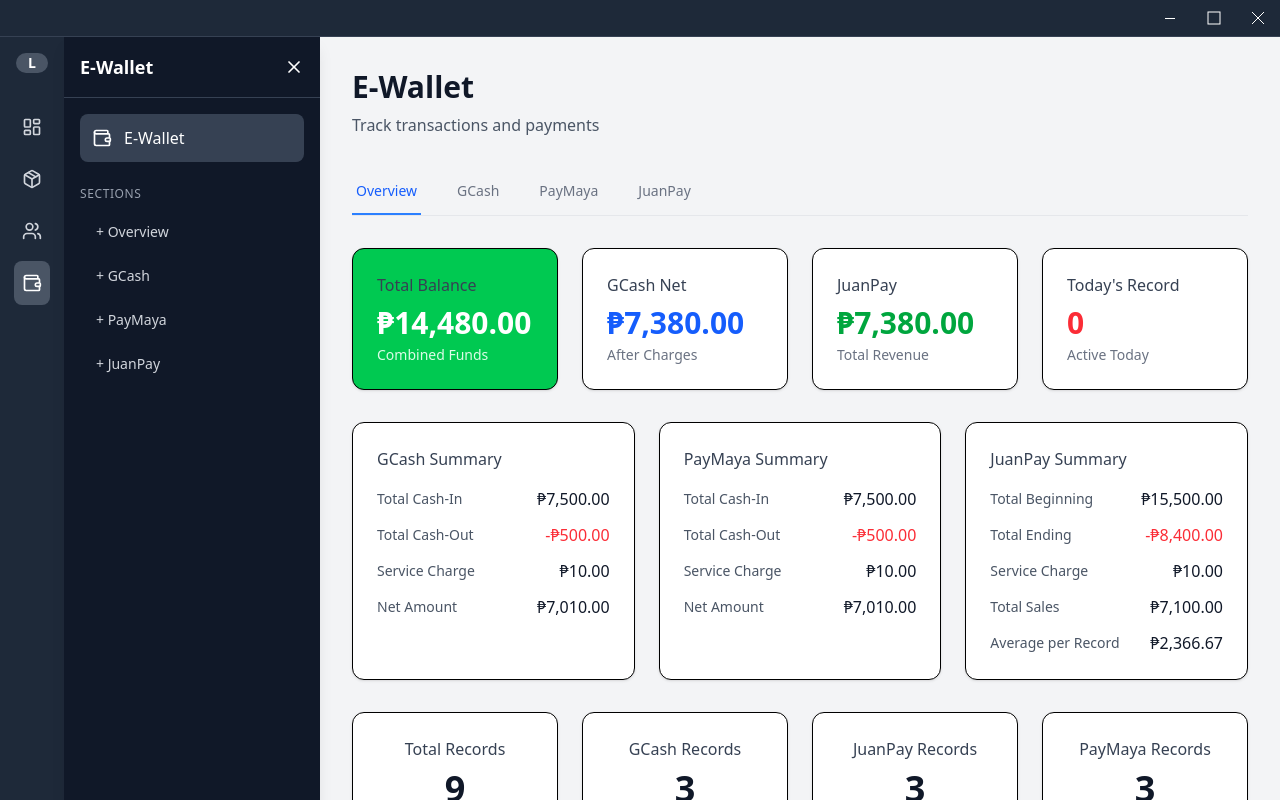
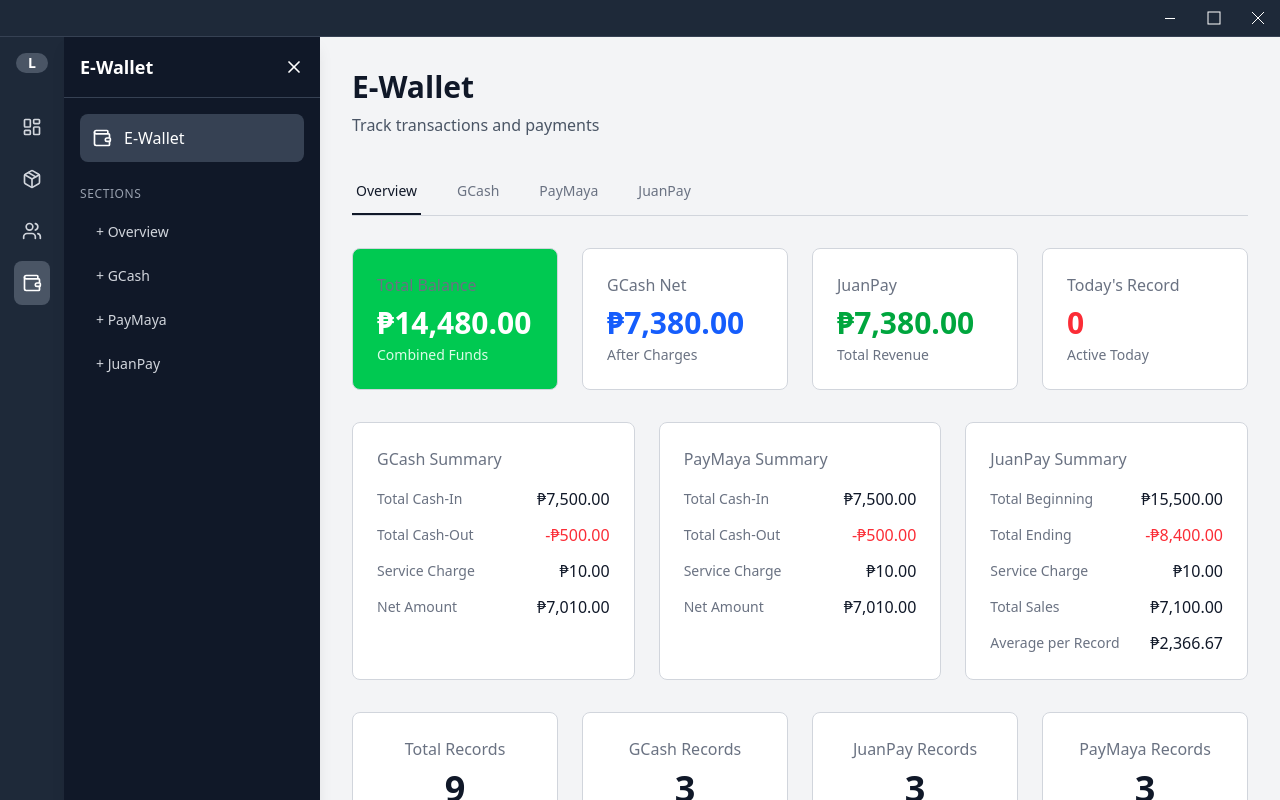
Before and after one commit to 6reenhorn/JIA-Integrated-Management-System, a React (Vite) app: page / in a window 1280 px wide. Both pictures are taken after a click on the button 32 px from the left and 283 px from the top of the page. Built offline with nearby package versions, Linux system fonts and the light colour scheme.

Commit message:
Updated E-Wallet 1

```diff
--- a/client/src/components/e-wallet/EWallet.tsx
+++ b/client/src/components/e-wallet/EWallet.tsx
@@ -25,8 +25,8 @@ const EWallet = () => {
   const tabs = ['Overview', 'GCash', 'PayMaya', 'JuanPay'];
 
   const StatCard = ({ title, amount, subtitle, bgColor = 'bg-white', textColor = 'text-blue-600', subtitleColor = 'text-gray-500' }: StatCardProps) => (
-    <div className={`${bgColor} rounded-xl p-6 shadow-sm border`}>
-      <h3 className="text-gray-700 font-medium mb-2">{title}</h3>
+    <div className={`${bgColor} rounded-lg p-6 border border-gray-300`}>
+      <h3 className="text-gray-500 font-medium mb-2">{title}</h3>
       <div className={`text-3xl font-bold ${textColor} mb-1`}>
         {amount}
       </div>
@@ -37,12 +37,12 @@ const EWallet = () => {
   );
 
   const SummaryCard = ({ title, data }: SummaryCardProps) => (
-    <div className="bg-white rounded-xl p-6 shadow-sm border">
-      <h3 className="text-gray-700 font-medium mb-4">{title}</h3>
+    <div className="bg-white rounded-lg p-6 border border-gray-300">
+      <h3 className="text-gray-500 font-medium mb-4">{title}</h3>
       <div className="space-y-3">
         {data.map((item, index) => (
           <div key={index} className="flex justify-between items-center">
-            <span className="text-gray-600 text-sm">{item.label}</span>
+            <span className="text-gray-500 text-sm">{item.label}</span>
             <span className={`font-medium ${item.value.startsWith('-') ? 'text-red-500' : 'text-gray-900'}`}>
               {item.value}
             </span>
@@ -53,8 +53,8 @@ const EWallet = () => {
   );
 
   const RecordCard = ({ title, count }: RecordCardProps) => (
-    <div className="bg-white rounded-xl p-6 shadow-sm border text-center">
-      <h3 className="text-gray-700 font-medium mb-2">{title}</h3>
+    <div className="bg-white rounded-lg p-6 border border-gray-300 text-center">
+      <h3 className="text-gray-500 font-medium mb-2">{title}</h3>
       <div className="text-4xl font-bold text-gray-900">
         {count}
       </div>
@@ -87,15 +87,15 @@ const EWallet = () => {
     <div className="space-y-6">
       {/* Navigation Tabs */}
       <div className="mb-8">
-        <div className="flex space-x-8 border-b border-gray-200">
+        <div className="flex space-x-8 border-b border-gray-300">
           {tabs.map((tab) => (
             <button
               key={tab}
               onClick={() => setActiveTab(tab)}
-              className={`py-3 px-1 border-b-2 font-medium text-sm transition-colors ${
+              className={`py-3 px-1 border-b-2 font-medium text-sm transition-colors hover:bg-gray-50 ${
                 activeTab === tab
-                  ? 'border-blue-500 text-blue-600'
-                  : 'border-transparent text-gray-500 hover:text-gray-700 hover:border-gray-300'
+                  ? 'border-gray-900 text-gray-900'
+                  : 'border-transparent text-gray-500 hover:text-gray-700'
               }`}
             >
               {tab}
```
